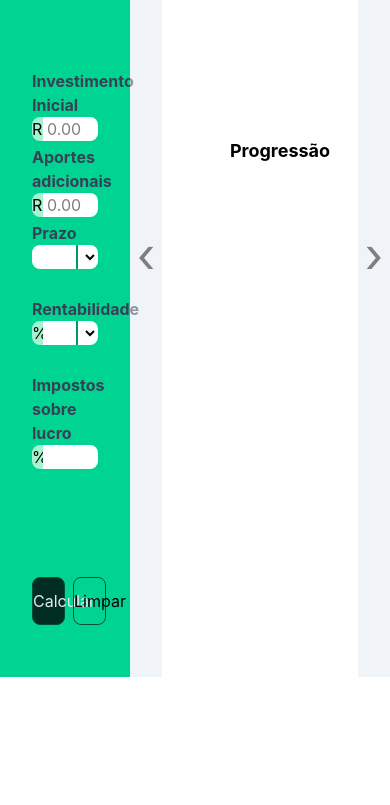
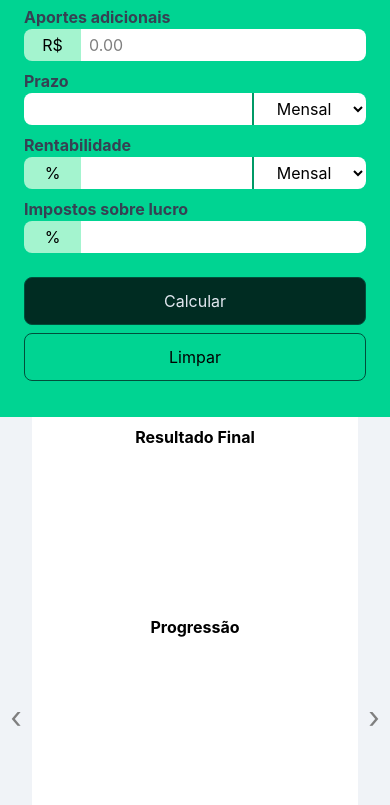
Before and after one commit to aleraczinoski/CalculadoraInvestimentos, a website built with Vite: page index.html in a window 390 px wide. Shown: the part 167-972 px from the top of the page. Before the commit the page ends 844 px from the top, so only its background shows below. Built offline with nearby package versions, Linux system fonts and the light colour scheme.

Commit message:
Responsividade finalizada

```diff
--- a/index.html
+++ b/index.html
@@ -6,28 +6,32 @@
     <link rel="stylesheet" href="style.css" />
     <title>Calculadora de Investimentos</title>
   </head>
-  <body class="h-[100dvh] grid grid-cols-3 grid-rows-2">
+  <body
+    class="h-auto md:h-[100dvh] min-h-[100dvh] flex flex-col md:grid md:grid-cols-3 md:grid-rows-2"
+  >
     <aside
-      class="row-span-2 bg-emerald-400 flex flex-col justify-between py-5 px-2"
+      class="md:row-span-2 bg-emerald-400 flex flex-col justify-between py-5 px-2 w-full"
     >
-      <h1 class="text-2xl font-bold px-6 py-2 text-center">
+      <h1 class="text-2xl font-bold px-4 md:px-6 py-2 text-center">
         Calculadora de Investimentos
       </h1>
       <form class="w-full" id="investment-form">
-        <div class="flex w-full flex-col px-6 my-2 h-[4.25rem]">
+        <div
+          class="flex w-full flex-col px-4 md:px-6 my-2 h-auto md:h-[4.25rem]"
+        >
           <label for="starting-amount" class="font-bold text-gray-700"
             >Investimento Inicial</label
           >
           <div class="flex">
             <input
               value="R$"
-              class="w-1/6 bg-emerald-200 text-center rounded-l-lg"
+              class="w-2/12 md:w-1/6 bg-emerald-200 text-center rounded-l-lg py-1 md:py-0"
               type="text"
               disabled
             />
             <input
               type="text"
-              class="w-5/6 bg-white rounded-r-lg px-1"
+              class="w-10/12 md:w-5/6 bg-white rounded-r-lg px-2 py-1 md:py-0"
               placeholder="0.00"
               id="starting-amount"
               required
@@ -36,20 +40,22 @@
           </div>
         </div>
 
-        <div class="flex w-full flex-col px-6 my-2 h-[4.25rem]">
+        <div
+          class="flex w-full flex-col px-4 md:px-6 my-2 h-auto md:h-[4.25rem]"
+        >
           <label for="additional-contribution" class="font-bold text-gray-700"
             >Aportes adicionais</label
           >
           <div class="flex">
             <input
               value="R$"
-              class="w-1/6 bg-emerald-200 text-center rounded-l-lg"
+              class="w-2/12 md:w-1/6 bg-emerald-200 text-center rounded-l-lg py-1 md:py-0"
               type="text"
               disabled
             />
             <input
               type="text"
-              class="w-5/6 bg-white rounded-r-lg px-1"
+              class="w-10/12 md:w-5/6 bg-white rounded-r-lg px-2 py-1 md:py-0"
               placeholder="0.00"
               id="additional-contribution"
               name="additional-contribution"
@@ -57,19 +63,21 @@
           </div>
         </div>
 
-        <div class="flex w-full flex-col px-6 my-2 h-[4.25rem]">
+        <div
+          class="flex w-full flex-col px-4 md:px-6 my-2 h-auto md:h-[4.25rem]"
+        >
           <label for="time-amount" class="font-bold text-gray-700">Prazo</label>
           <div class="flex">
             <input
               type="text"
-              class="w-2/3 bg-white rounded-l-lg px-1"
+              class="w-2/3 bg-white rounded-l-lg px-2 py-1 md:py-0"
               id="time-amount"
               required
               name="time-amount"
             />
             <select
               id="time-amount-period"
-              class="w-1/3 bg-white rounded-r-lg text-center border-l-2 border-emerald-600 hover:bg-emerald-900 hover:text-slate-200"
+              class="w-1/3 bg-white rounded-r-lg text-center border-l-2 border-emerald-600 hover:bg-emerald-900 hover:text-slate-200 py-1 md:py-0"
             >
               <option value="monthly">Mensal</option>
               <option value="anualy">Anual</option>
@@ -77,27 +85,29 @@
           </div>
         </div>
 
-        <div class="flex w-full flex-col px-6 my-2 h-[4.25rem]">
+        <div
+          class="flex w-full flex-col px-4 md:px-6 my-2 h-auto md:h-[4.25rem]"
+        >
           <label for="return-rate" class="font-bold text-gray-700"
             >Rentabilidade</label
           >
           <div class="flex">
             <input
               value="%"
-              class="w-1/6 bg-emerald-200 text-center rounded-l-lg"
+              class="w-2/12 md:w-1/6 bg-emerald-200 text-center rounded-l-lg py-1 md:py-0"
               type="text"
               disabled
             />
             <input
               type="text"
-              class="w-1/2 bg-white px-1"
+              class="w-6/12 md:w-1/2 bg-white px-2 py-1 md:py-0"
               id="return-rate"
               required
               name="return-rate"
             />
             <select
               id="evaluation-period"
-              class="w-1/3 bg-white rounded-r-lg text-center border-l-2 border-emerald-600 hover:bg-emerald-900 hover:text-slate-200"
+              class="w-4/12 md:w-1/3 bg-white rounded-r-lg text-center border-l-2 border-emerald-600 hover:bg-emerald-900 hover:text-slate-200 py-1 md:py-0"
             >
               <option value="monthly">Mensal</option>
               <option value="anualy">Anual</option>
@@ -105,20 +115,22 @@
           </div>
         </div>
 
-        <div class="flex w-full flex-col px-6 my-2 h-[4.25rem]">
+        <div
+          class="flex w-full flex-col px-4 md:px-6 my-2 h-auto md:h-[4.25rem]"
+        >
           <label for="tax-rate" class="font-bold text-gray-700"
             >Impostos sobre lucro</label
           >
           <div class="flex">
             <input
               value="%"
-              class="w-1/6 bg-emerald-200 text-center rounded-l-lg"
+              class="w-2/12 md:w-1/6 bg-emerald-200 text-center rounded-l-lg py-1 md:py-0"
               type="text"
               disabled
             />
             <input
               type="text"
-              class="w-5/6 bg-white rounded-r-lg px-1"
+              class="w-10/12 md:w-5/6 bg-white rounded-r-lg px-2 py-1 md:py-0"
               id="tax-rate"
               required
               name="tax-rate"
@@ -126,56 +138,68 @@
           </div>
         </div>
       </form>
-      <div class="flex h-12 px-6 my-8 w-full gap-2">
+      <div
+        class="flex flex-col md:flex-row h-auto md:h-12 px-4 md:px-6 my-4 md:my-8 w-full gap-2 md:gap-2"
+        class="flex h-12 px-4 md:px-6 my-4 md:my-8 w-full gap-2"
+      >
         <button
           id="calculate-results"
           form="investment-form"
-          class="w-1/2 rounded-lg bg-emerald-950 text-slate-200 hover:bg-emerald-800 cursor-pointer border border-emerald-900"
+          class="w-full md:w-1/2 h-12 md:h-full rounded-lg bg-emerald-950 text-slate-200 hover:bg-emerald-800 cursor-pointer border border-emerald-900"
+          class="w-1/2 h-full rounded-lg bg-emerald-950 text-slate-200 hover:bg-emerald-800 cursor-pointer border border-emerald-900"
         >
           Calcular
         </button>
         <button
           id="clear-form"
-          class="w-1/2 rounded-lg hover:bg-emerald-500 cursor-pointer border border-emerald-900"
+          class="w-full md:w-1/2 h-12 md:h-full rounded-lg hover:bg-emerald-500 cursor-pointer border border-emerald-900"
+          class="w-1/2 h-full rounded-lg hover:bg-emerald-500 cursor-pointer border border-emerald-900"
         >
           Limpar
         </button>
       </div>
     </aside>
-    <main class="row-span-2 col-span-2 relative">
+    <main
+      class="md:row-span-2 md:col-span-2 relative min-h-[600px] md:min-h-0 flex-1"
+    >
       <button
         id="slide-arrow-previous"
-        class="absolute top-0 bottom-0 left-0 text-5xl cursor-pointer bg-slate-200 opacity-50 w-8 hover:opacity-100 focus:opacity-100"
+        class="absolute top-0 bottom-0 left-0 text-3xl md:text-5xl cursor-pointer bg-slate-200 opacity-50 w-8 md:w-10 hover:opacity-100 focus:opacity-100 z-10"
       >
         &#8249;
       </button>
       <button
         id="slide-arrow-next"
-        class="absolute top-0 bottom-0 right-0 text-5xl cursor-pointer bg-slate-200 opacity-50 w-8 hover:opacity-100 focus:opacity-100"
+        class="absolute top-0 bottom-0 right-0 text-3xl md:text-5xl cursor-pointer bg-slate-200 opacity-50 w-8 md:w-10 hover:opacity-100 focus:opacity-100 z-10"
       >
         &#8250;
       </button>
       <div
         id="carousel"
-        class="h-full w-full flex overflow-x-auto scroll-smooth"
+        class="h-full w-full flex overflow-x-auto scroll-smooth snap-x snap-mandatory"
       >
-        <section id="charts-container" class="h-full basis-full shrink-0">
-          <div class="h-[36%] flex flex-col items-center pb-10">
-            <p class="font-bold text-lg">Resultado Final</p>
+        <section
+          id="charts-container"
+          class="h-full w-full basis-full shrink-0 snap-center p-2 md:p-4 flex flex-col"
+        >
+          <div
+            class="h-1/2 md:h-[36%] w-full flex flex-col items-center pb-4 md:pb-10"
+          >
+            <p class="font-bold text-base md:text-lg">Resultado Final</p>
             <canvas id="final-money-distribution"></canvas>
           </div>
-          <div class="h-[56%] flex flex-col items-center">
-            <p class="font-bold text-lg">Progressão</p>
+          <div class="h-1/2 md:h-[56%] w-full flex flex-col items-center">
+            <p class="font-bold text-base md:text-lg">Progressão</p>
             <canvas id="progression"></canvas>
           </div>
         </section>
         <section
           id="table-container"
-          class="h-full overflow-y-auto basis-full shrink-0"
+          class="h-full w-full overflow-auto basis-full shrink-0 snap-center p-2 md:p-4"
         >
           <p class="font-bold text-lg text-center">Resultados mensais</p>
           <table
-            class="w-full max-h-full border border-separate"
+            class="w-full max-h-full border border-separate text-xs sm:text-sm md:text-base"
             id="results-table"
           ></table>
         </section>
```
